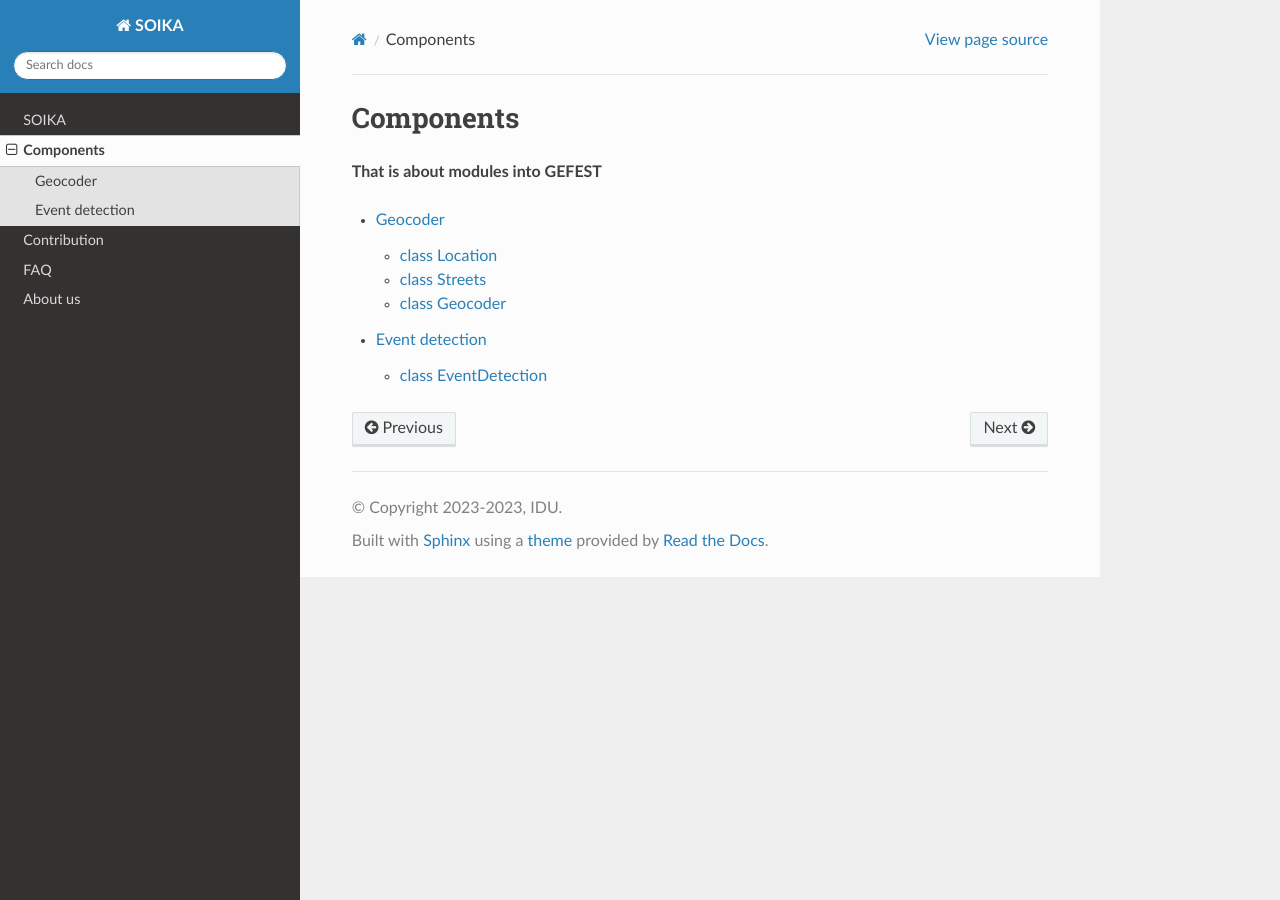
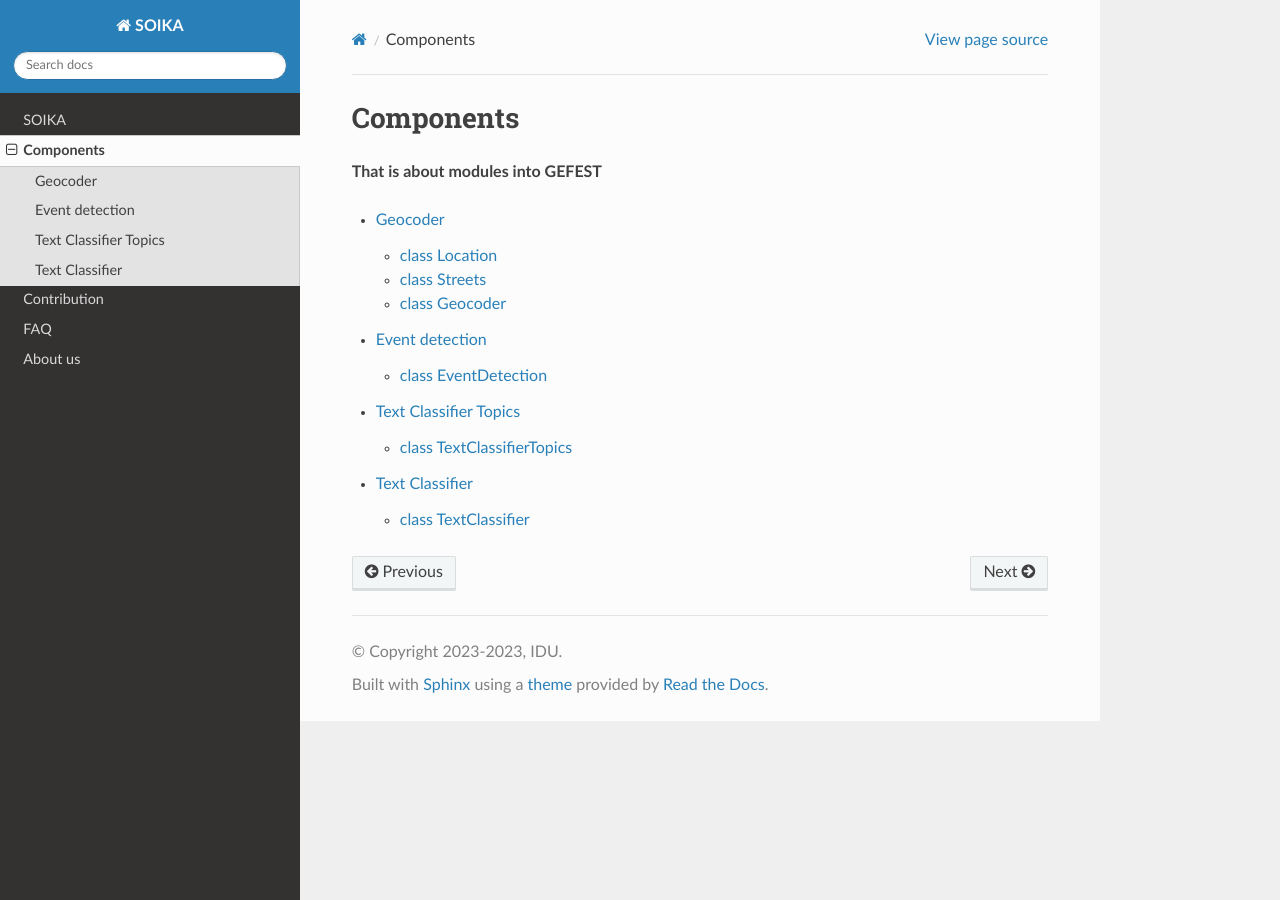
Before and after one commit to iduprojects/SOIKA, a Sphinx documentation site: the page built from docs/source/components/index.rst, in a window 1280 px wide. Built offline with Sphinx 7.4.7 and the Read the Docs theme 2.0.0, drawn with Linux system fonts in a browser that asks for light colours.

Commit message:
feat: all class doc

```diff
--- a/docs/source/components/event_detection.rst
+++ b/docs/source/components/event_detection.rst
@@ -2,7 +2,7 @@
 Event detection
 =========
 
-class  EventDetection
+class EventDetection
 ~~~~~~~~~~~~~~
 
 .. autoclass:: factfinder.src.event_detection.EventDetection
--- a/docs/source/components/index.rst
+++ b/docs/source/components/index.rst
@@ -9,3 +9,5 @@ Components
 
    geocoder
    event_detection
+   text_classifier_topics
+   text_classifier
--- /dev/null
+++ b/docs/source/components/text_classifier.rst
@@ -0,0 +1,8 @@
+=========
+Text Classifier
+=========
+
+class  TextClassifier
+~~~~~~~~~~~~~~
+
+.. autoclass:: factfinder.src.text_classifier.TextClassifier
--- /dev/null
+++ b/docs/source/components/text_classifier_topics.rst
@@ -0,0 +1,8 @@
+=========
+Text Classifier Topics
+=========
+
+class TextClassifierTopics
+~~~~~~~~~~~~~~
+
+.. autoclass:: factfinder.src.text_classifier_topics.TextClassifierTopics
```
